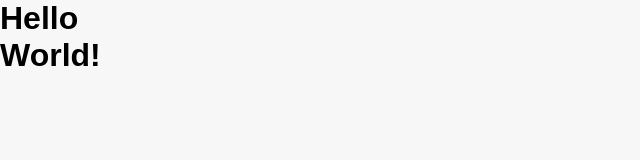
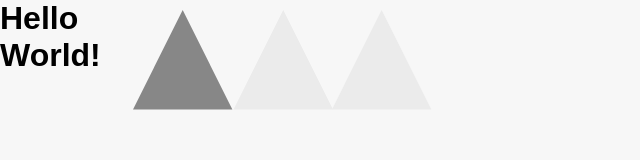
Before and after one commit to mwarf/simple-mdx-blog, a Gatsby site: page / in a window 1280 px wide. Shown: the whole page, without its empty margins (0-640 px from the left). Built offline with nearby package versions, Linux system fonts and the light colour scheme; Gatsby itself is replaced by a stand-in of ours; a web font is replaced by a local one.

Commit message:
added nav and svg

```diff
--- a/src/components/Container.js
+++ b/src/components/Container.js
@@ -1,7 +1,11 @@
 import React from "react"
 import { ContainerWrapper } from "../elements"
+import { Nav } from "../components"
 
 export const Container = ({children}) => {
-    return <ContainerWrapper>{children}</ContainerWrapper>
+    return <ContainerWrapper>
+        <Nav/>
+    {children}
+    </ContainerWrapper>
 
 }
--- /dev/null
+++ b/src/components/Nav.js
@@ -0,0 +1,22 @@
+import React from "react"
+import {useStaticQuery, Link, graphql} from "gatsby"
+import {NavWrapper} from "../elements"
+
+export const Nav= () => {
+
+const data = useStaticQuery(graphql`
+    query {
+        logo: file(relativePath: {eq: "logo.svg"}) {
+            publicURL
+        }
+    }
+    `)
+
+    return (
+        <NavWrapper>
+<Link to="/">
+<img src={data.logo.publicURL} alt="My Logo"/>
+</Link>
+        </NavWrapper>
+    )
+}
--- a/src/components/index.js
+++ b/src/components/index.js
@@ -1 +1,2 @@
 export * from "./Container"
+export * from "./Nav"
--- /dev/null
+++ b/src/elements/NavElements.js
@@ -0,0 +1,12 @@
+import styled from "styled-components"
+
+export const NavWrapper = styled.nav`
+    grid-column: 2 / span 12;
+    grid-row: 1/2;
+    display: flex;
+    align-items: center;
+
+    @media ${props => props.theme.breakpoints.tablet} {
+        grid-column: 2 / span 6;
+    }
+    `
--- a/src/elements/index.js
+++ b/src/elements/index.js
@@ -1 +1,2 @@
 export * from "./ContainerElements"
+export * from "./NavElements"
```
Also changed, not shown: src/images/logo.svg (added).
